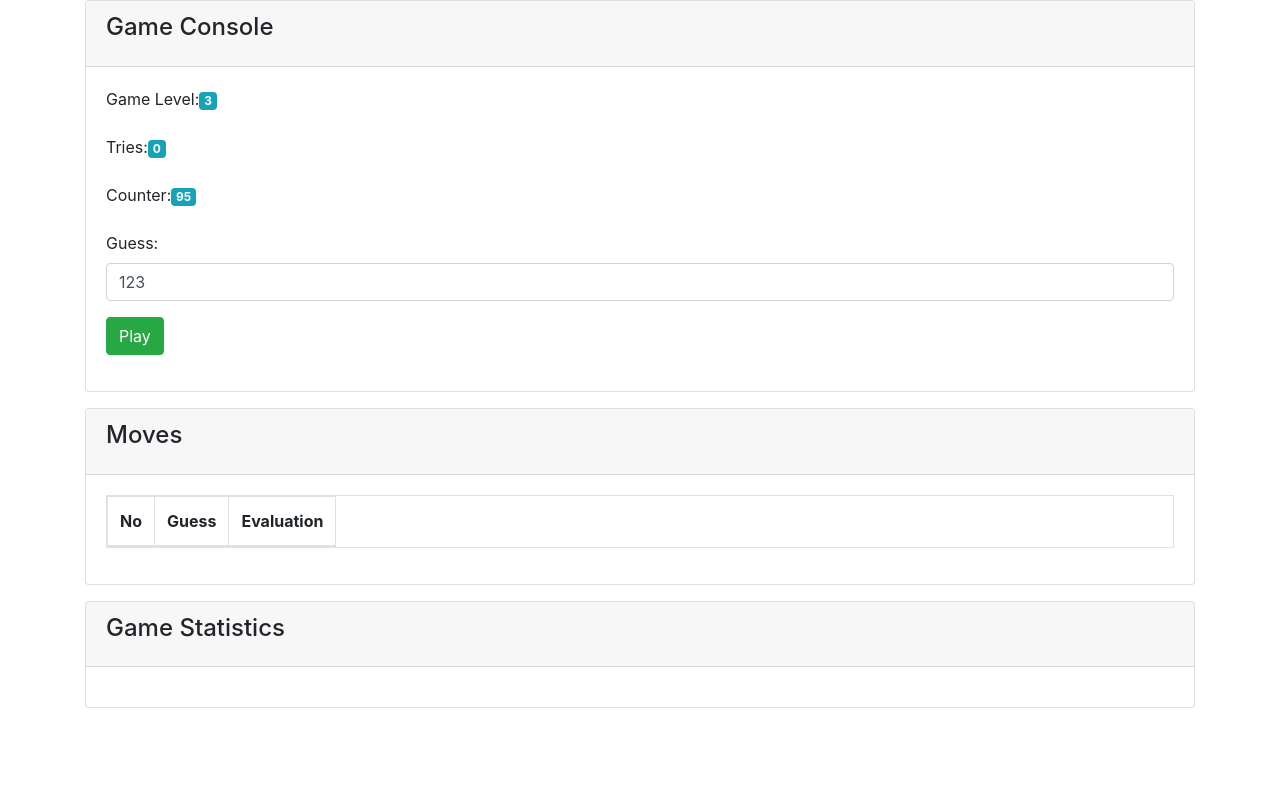
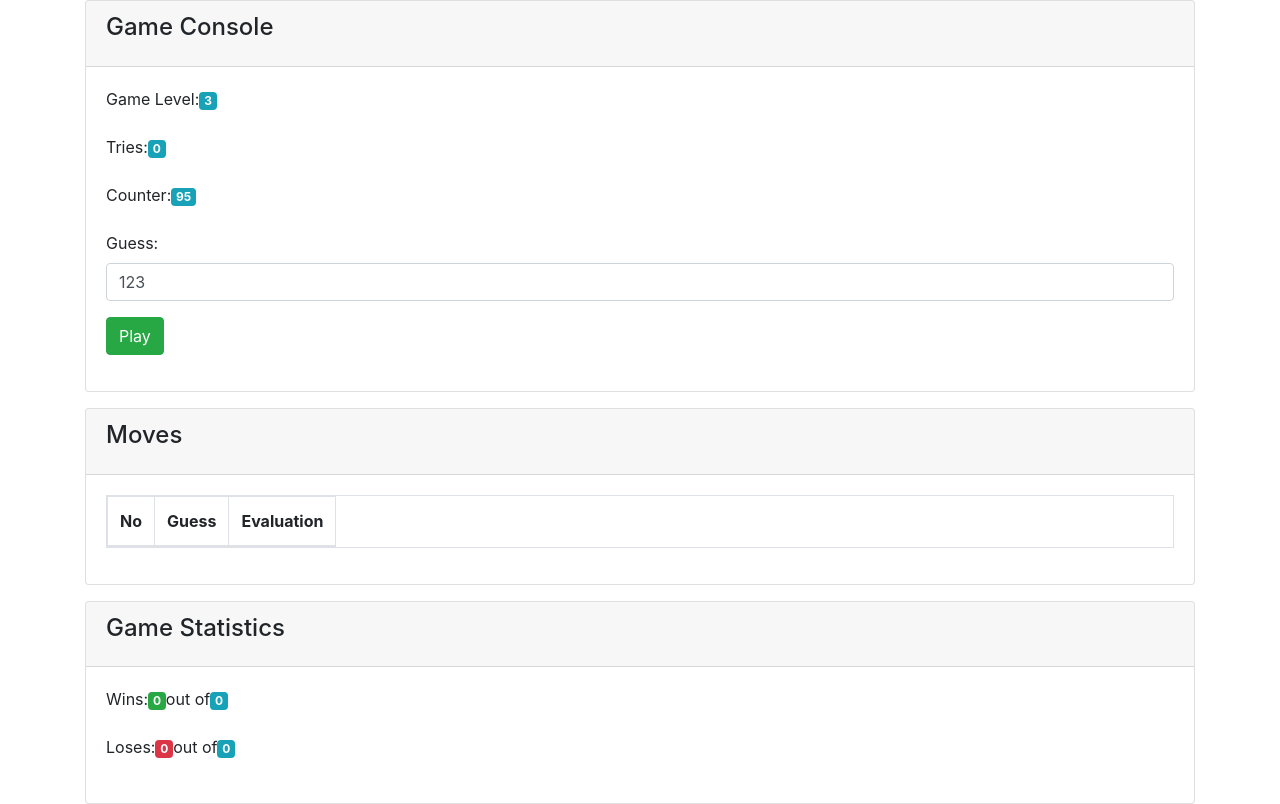
Before and after one commit to deepcloudlabs/dcl306-2020-jun-15, a React (Create React App) app in the folder mastermind/: page / in a window 1280 px wide. Built offline with nearby package versions, Linux system fonts and the light colour scheme; the HTML template or start-up script is replaced by a standard one.

Commit message:
implement game statistics logic and component

```diff
--- a/mastermind/src/game/mastermind.js
+++ b/mastermind/src/game/mastermind.js
@@ -33,6 +33,7 @@ export default class Mastermind extends React.Component {
         game.counter--;
         if (game.counter <= 0) {
             this.initGame(game);
+            game.loses++;
         }
         this.setState(game);
     }
@@ -99,7 +100,7 @@ export default class Mastermind extends React.Component {
                     </div>
                 </div>
                 <p></p>
-                <GameStatistics></GameStatistics>
+                <GameStatistics wins={this.state.wins} loses={this.state.loses}></GameStatistics>
             </div>
         );
     }
@@ -109,6 +110,7 @@ export default class Mastermind extends React.Component {
         game.tries++;
         if (Number(game.guess) === game.secret) {
             game.gameLevel++;
+            game.wins++;
             if (game.gameLevel === 10) {
                 //TODO: route to "player wins"
             }
@@ -116,6 +118,7 @@ export default class Mastermind extends React.Component {
         } else {
             if (game.tries > 10) {
                 this.initGame(game);
+                game.loses++;
             } else {
                 game.moves.push(new Move(game.guess, game.secret));
             }
--- a/mastermind/src/statistics/game-statistics.js
+++ b/mastermind/src/statistics/game-statistics.js
@@ -8,6 +8,22 @@ export default class GameStatistics extends React.Component {
                     <h4 className="card-title">Game Statistics</h4>
                 </div>
                 <div className="card-body">
+                    <div className="form-group">
+                        <label htmlFor="wins">Wins:</label>
+                        <span id="wins">
+                            <span className="badge badge-success">{this.props.wins}</span>
+                            out of
+                            <span className="badge badge-info">{this.props.wins + this.props.loses}</span>
+                        </span>
+                    </div>
+                    <div className="form-group">
+                        <label htmlFor="loses">Loses:</label>
+                        <span id="loses">
+                            <span className="badge badge-danger">{this.props.loses}</span>
+                            out of
+                            <span className="badge badge-info">{this.props.wins + this.props.loses}</span>
+                        </span>
+                    </div>
                 </div>
             </div>
         );
```
